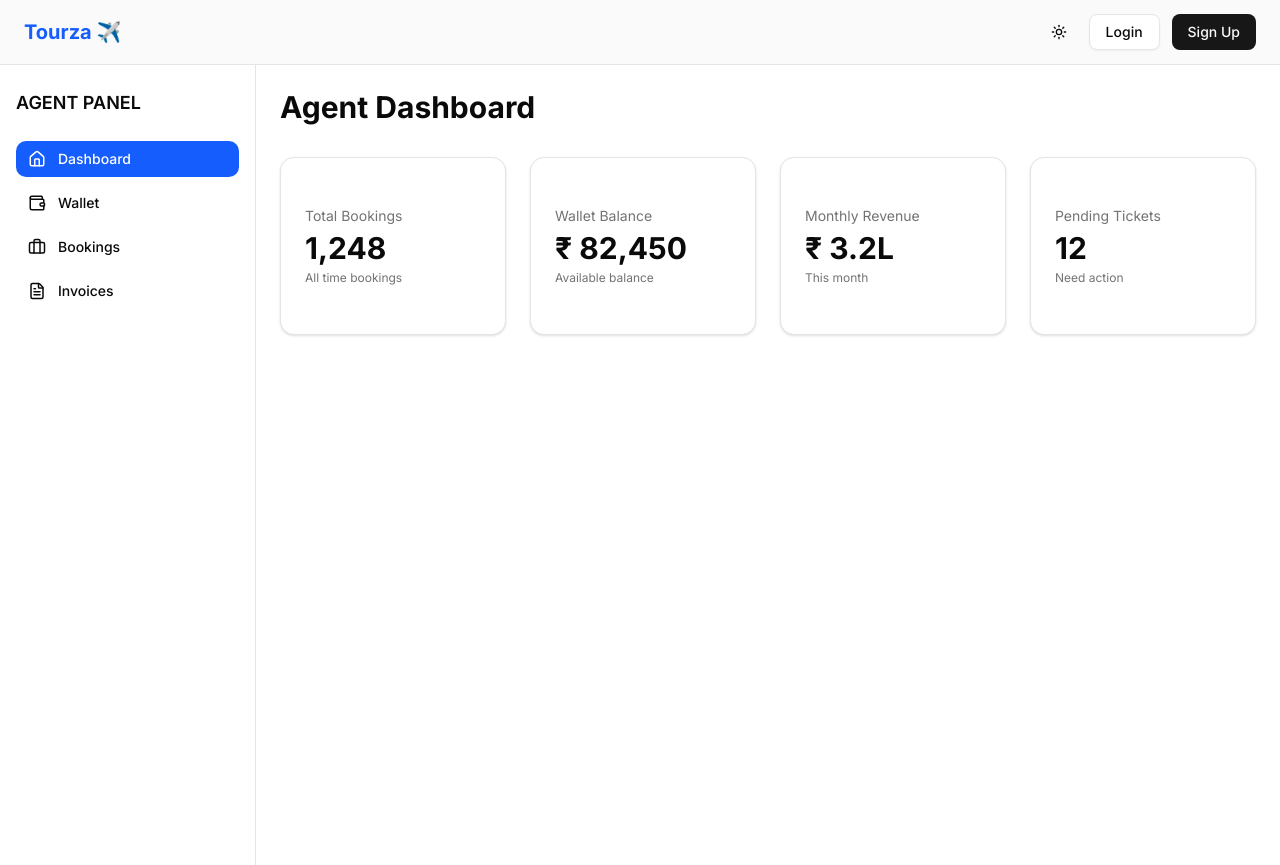
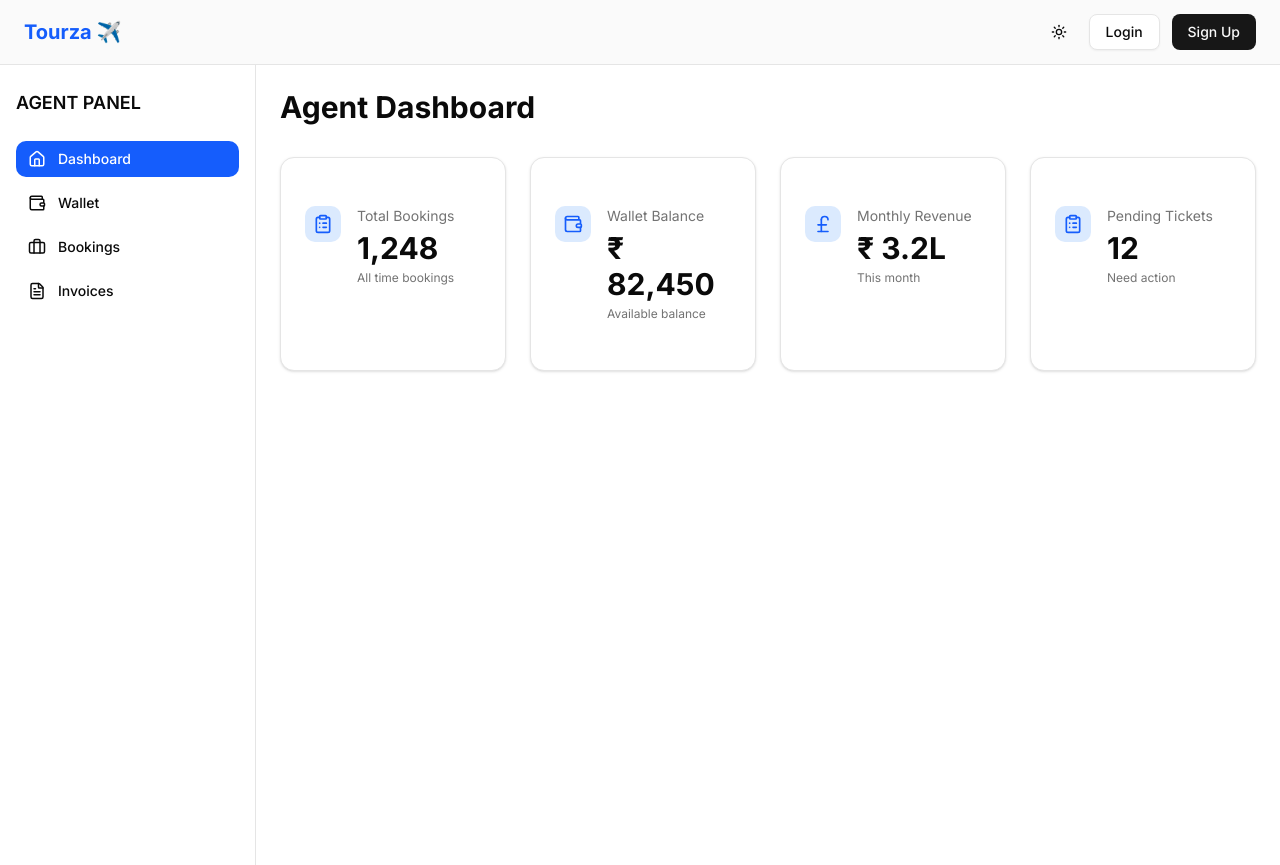
Before and after one commit to aman1999hopper/Tourza, a Next.js app in the folder tourza-app/: page /agent/dashboard in a window 1280 px wide. Built offline with nearby package versions, Linux system fonts and the light colour scheme.

Commit message:
Added icons on agent dashboard

```diff
--- a/tourza-app/app/agent/dashboard/page.jsx
+++ b/tourza-app/app/agent/dashboard/page.jsx
@@ -1,5 +1,5 @@
 import StatsCard from "../../../components/agent/StatsCard";
-import { Wallet } from "lucide-react";
+import { ClipboardList, PoundSterling, Wallet } from "lucide-react";
 
 export default function AgentDashboard() {
   return (
@@ -12,24 +12,28 @@ export default function AgentDashboard() {
           title="Total Bookings"
           value="1,248"
           description="All time bookings"
+          icon={ClipboardList}
         />
 
         <StatsCard
           title="Wallet Balance"
           value="₹ 82,450"
           description="Available balance"
+          icon={Wallet}
         />
 
         <StatsCard
           title="Monthly Revenue"
           value="₹ 3.2L"
           description="This month"
+          icon={PoundSterling}
         />
 
         <StatsCard
           title="Pending Tickets"
           value="12"
           description="Need action"
+          icon={ClipboardList}
         />
       </div>
     </div>
```
